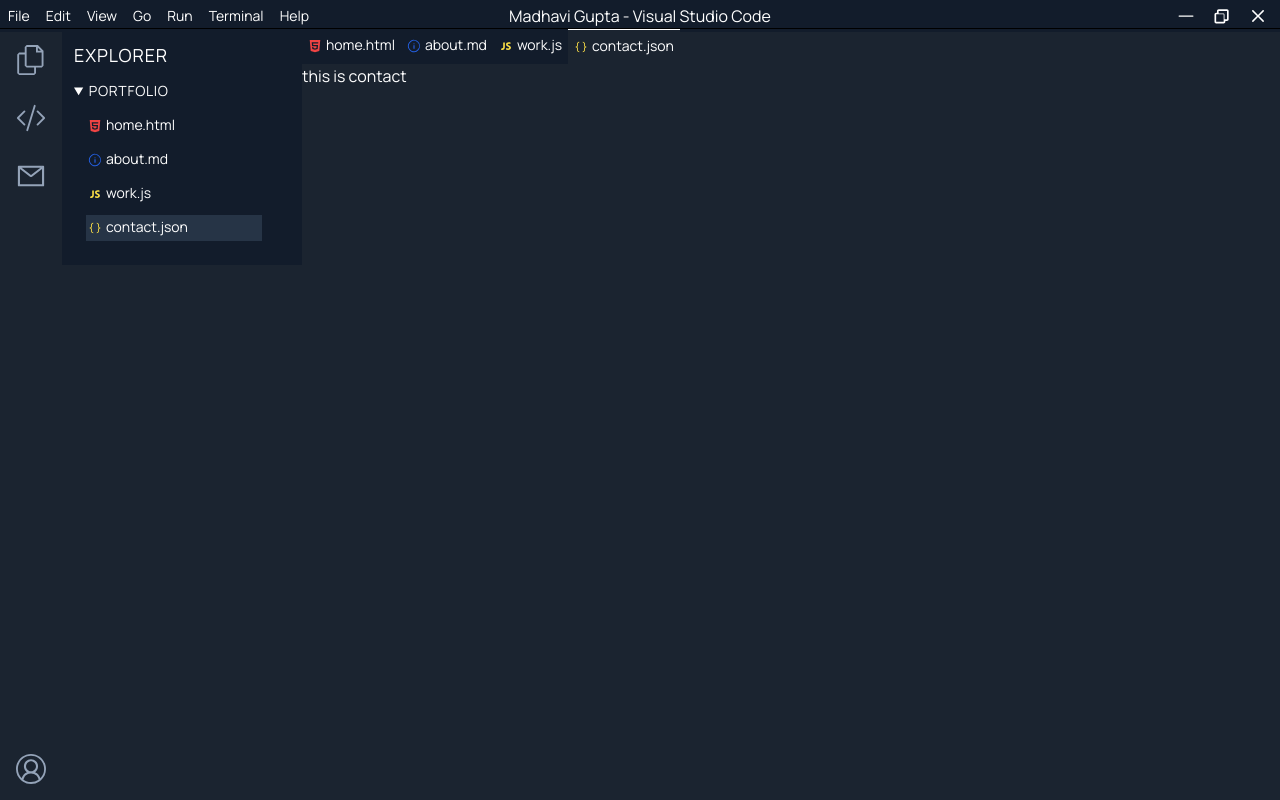
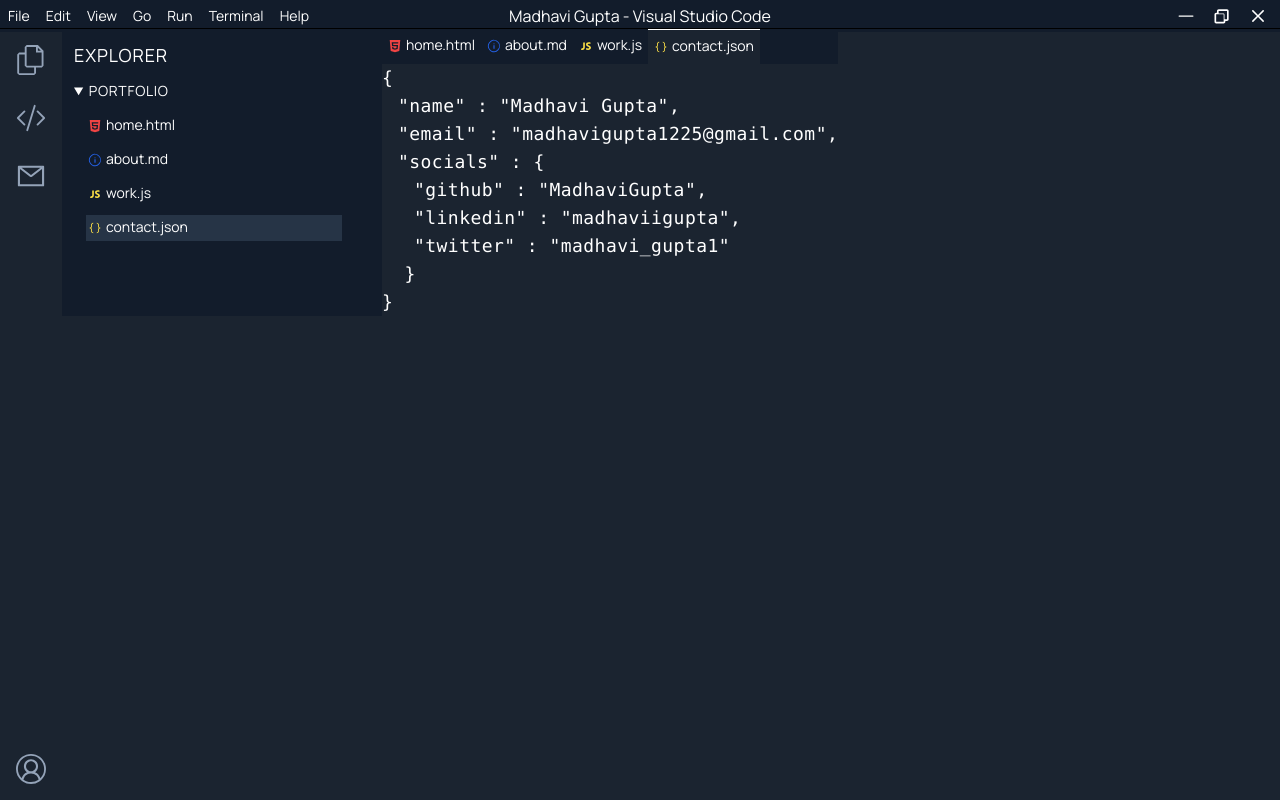
Before and after one commit to MadhaviGupta/portfolio-vsc, a Next.js app: page / in a window 1280 px wide. Both pictures are taken after a click on the button "Contact Me". Built offline with nearby package versions, Linux system fonts and the light colour scheme.

Commit message:
contact page updated

```diff
--- a/package.json
+++ b/package.json
@@ -16,6 +16,8 @@
     "postcss": "8.4.24",
     "react": "18.2.0",
     "react-dom": "18.2.0",
-    "tailwindcss": "3.3.2"
+    "react-icons": "^4.9.0",
+    "tailwindcss": "3.3.2",
+    "typewriter-effect": "^2.20.1"
   }
 }
--- a/src/app/components/about.js
+++ b/src/app/components/about.js
@@ -36,7 +36,7 @@ function LanguagesArr() {
 function FrameworksArr() {
   return (
     <div>
-      <ul className="text-lg list-disc">
+      <ul className="text-lg">
         <li className="flex">
           <MdPlayArrow className="m-1.5" />
           React.js
@@ -64,7 +64,7 @@ function FrameworksArr() {
 function ToolsArr() {
   return (
     <div>
-      <ul className="text-lg list-disc">
+      <ul className="text-lg">
         <li className="flex">
           <MdPlayArrow className="m-1.5" />
           Git & GitHub
@@ -120,7 +120,7 @@ const aboutContent = [
 export default function About() {
   return (
     <div>
-      <div className="flex font-mono tracking-tight flex-wrap">
+      <div className="flex flex-row font-mono tracking-tight flex-wrap">
         {aboutContent.map((data) => (
           <div className="flex flex-col items-center bg-[#121c2b] hover:shadow-xl shadow-white bg-opacity-90 rounded-lg w-1/4 p-6 m-4">
             <Image
--- a/src/app/components/contact.js
+++ b/src/app/components/contact.js
@@ -1,7 +1,59 @@
 export default function Contact() {
-    return (
-      <div>
-        <div>this is contact</div>
+  return (
+    <div>
+      <div className="font-mono text-lg tracking-wide">
+        &#123; <br /> <span className="ml-4">"name" : "Madhavi Gupta",</span>
+        <br />
+        <span className="ml-4">
+          "email" : "
+          <a
+            href="mailto:madhavigupta1225@gmail.com"
+            className="hover:underline"
+          >
+            madhavigupta1225@gmail.com
+          </a>
+          ",
+        </span>
+        <br />
+        <span className="ml-4">"socials" :</span> &#123;
+        <br />
+        <span className="ml-8">
+          "github" : "
+          <a
+            href="https://www.github.com/MadhaviGupta"
+            className="hover:underline"
+          >
+            MadhaviGupta
+          </a>
+          ",
+        </span>
+        <br />
+        <span className="ml-8">
+          "linkedin" : "
+          <a
+            href="https://www.linkedin.com/in/madhaviigupta/"
+            className="hover:underline"
+          >
+            madhaviigupta
+          </a>
+          ",
+        </span>
+        <br />
+        <span className="ml-8">
+          "twitter" : "
+          <a
+            href="https://twitter.com/madhavi_gupta1"
+            className="hover:underline"
+          >
+            madhavi_gupta1
+          </a>
+          "
+        </span>
+        <br />
+        &nbsp; &#125;
+        <br />
+        &#125;
       </div>
-    );
-  }
+    </div>
+  );
+}
--- a/src/app/components/explorer.js
+++ b/src/app/components/explorer.js
@@ -4,7 +4,7 @@ import { VscInfo } from "react-icons/vsc";
 import { DiJavascript1 } from "react-icons/di";
 export default function Explorer(props) {
   return (
-    <div className="flex flex-col bg-[#121c2b] w-60">
+    <div className="flex flex-col bg-[#121c2b] w-60 min-w-80">
       <div className="justify-between pr-10 p-3">
         <div className="tracking-wider text-lg">EXPLORER</div>
         <div>
--- a/src/app/components/home.js
+++ b/src/app/components/home.js
@@ -9,17 +9,7 @@ export default function Home(props) {
         <div className="flex justify-start text-5xl tracking-tight m-2 font-mono w-full pt-40">
           <Typewriter
             onInit={(typewriter) => {
-              typewriter
-                .typeString("Hey there! I'm Madhavi.")
-                .callFunction(() => {
-                  console.log("String typed out!");
-                })
-                .pauseFor(2500)
-                .deleteAll()
-                // .callFunction(() => {
-                //   console.log("All strings were deleted");
-                // })
-                .start();
+              typewriter.typeString("Hey there! I'm Madhavi.").start();
             }}
           />
         </div>
@@ -56,7 +46,7 @@ export default function Home(props) {
           width={400}
           height={400}
           alt="main"
-          className="m-16"
+          className="m-16 absolute right-4"
         />
       </div>
     </div>
```
Also changed, not shown: 1 other file (tests, documents, lock files or other folders).
